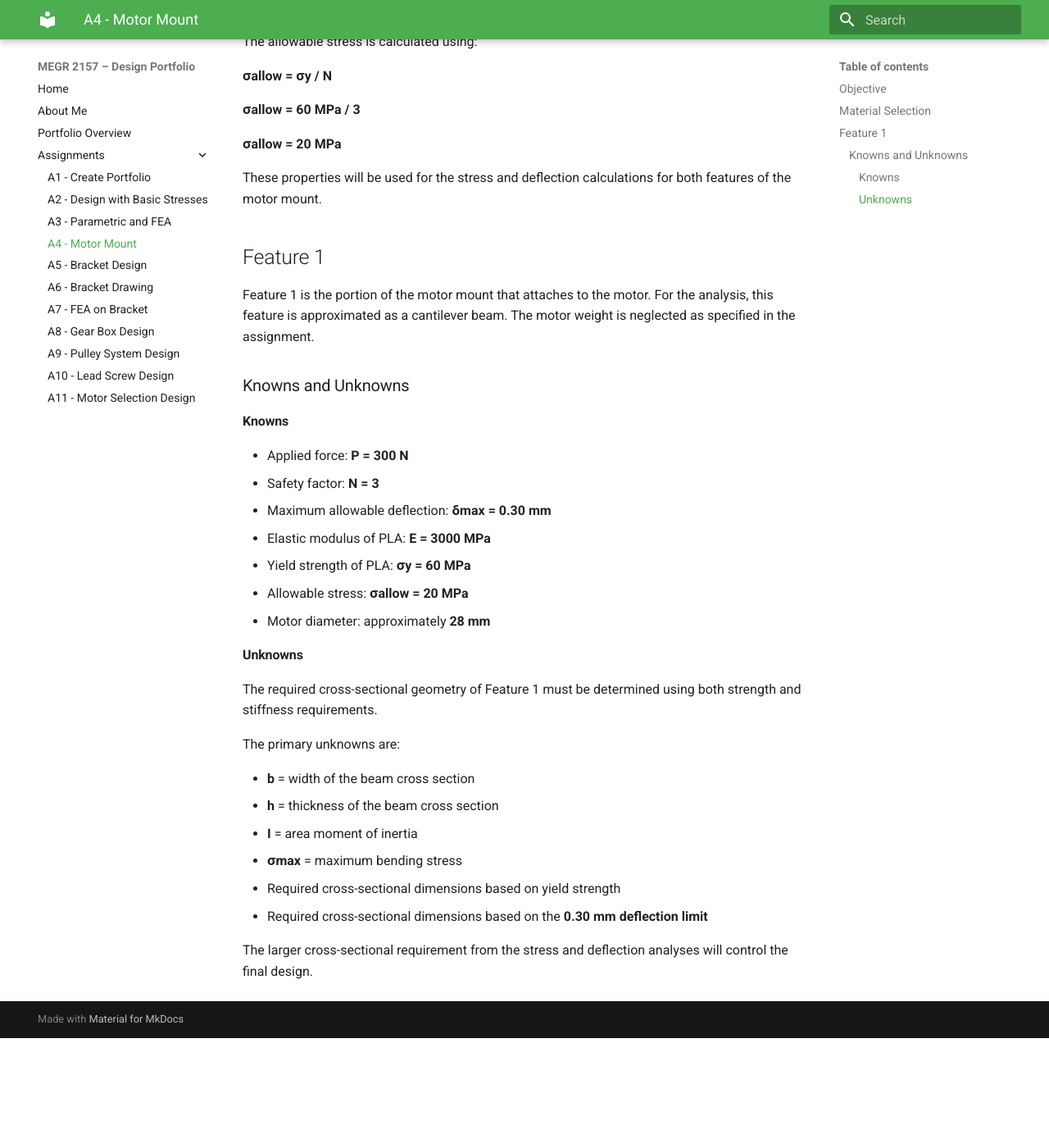
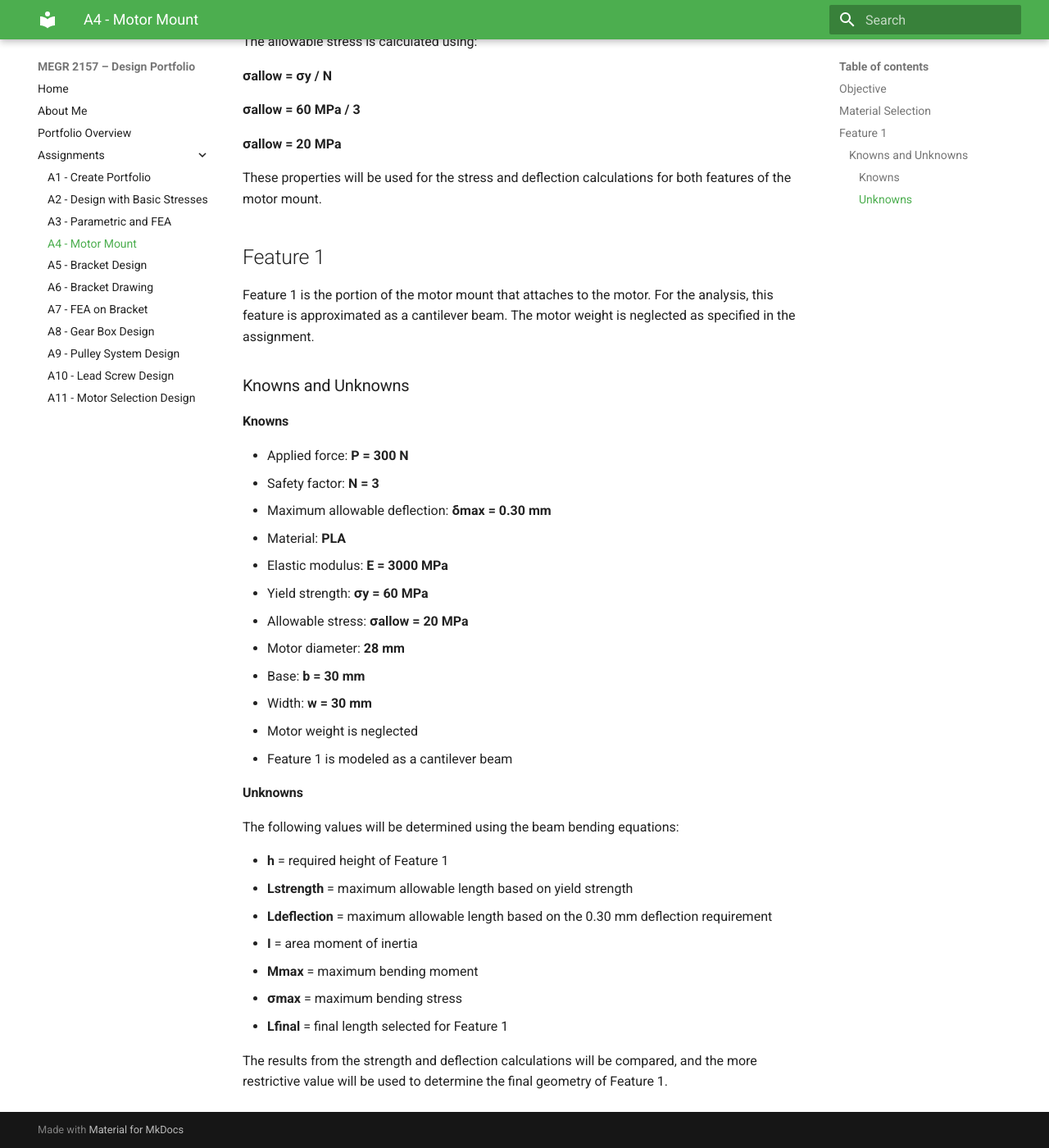
Before and after one commit to KaileighAnn/kaileighs-megr2157-portfolio, an MkDocs documentation site: the page built from docs/assignments/A04/index.md, in a window 1280 px wide and 1400 px high, scrolled down 781 px. Shown: the whole window at 82% size. Built offline with MkDocs 1.6.1 and Material for MkDocs 9.7.7, drawn with Linux system fonts in a browser that asks for light colours; before the commit the page ends 2047 px from its top, so only the background shows below that.

Commit message:
Revise material properties and unknowns in index.md
Updated material properties and unknowns for Feature 1 in the assignment documentation.

```diff
--- a/docs/assignments/A04/index.md
+++ b/docs/assignments/A04/index.md
@@ -38,22 +38,26 @@ Feature 1 is the portion of the motor mount that attaches to the motor. For the
 - Applied force: **P = 300 N**
 - Safety factor: **N = 3**
 - Maximum allowable deflection: **δmax = 0.30 mm**
-- Elastic modulus of PLA: **E = 3000 MPa**
-- Yield strength of PLA: **σy = 60 MPa**
+- Material: **PLA**
+- Elastic modulus: **E = 3000 MPa**
+- Yield strength: **σy = 60 MPa**
 - Allowable stress: **σallow = 20 MPa**
-- Motor diameter: approximately **28 mm**
+- Motor diameter: **28 mm**
+- Base: **b = 30 mm**
+- Width: **w = 30 mm**
+- Motor weight is neglected
+- Feature 1 is modeled as a cantilever beam
 
 #### Unknowns
 
-The required cross-sectional geometry of Feature 1 must be determined using both strength and stiffness requirements.
+The following values will be determined using the beam bending equations:
 
-The primary unknowns are:
+- **h** = required height of Feature 1
+- **Lstrength** = maximum allowable length based on yield strength
+- **Ldeflection** = maximum allowable length based on the 0.30 mm deflection requirement
+- **I** = area moment of inertia
+- **Mmax** = maximum bending moment
+- **σmax** = maximum bending stress
+- **Lfinal** = final length selected for Feature 1
 
-- **b** = width of the beam cross section
-- **h** = thickness of the beam cross section
-- **I** = area moment of inertia
-- **σmax** = maximum bending stress
-- Required cross-sectional dimensions based on yield strength
-- Required cross-sectional dimensions based on the **0.30 mm deflection limit**
-
-The larger cross-sectional requirement from the stress and deflection analyses will control the final design.
+The results from the strength and deflection calculations will be compared, and the more restrictive value will be used to determine the final geometry of Feature 1.
```
